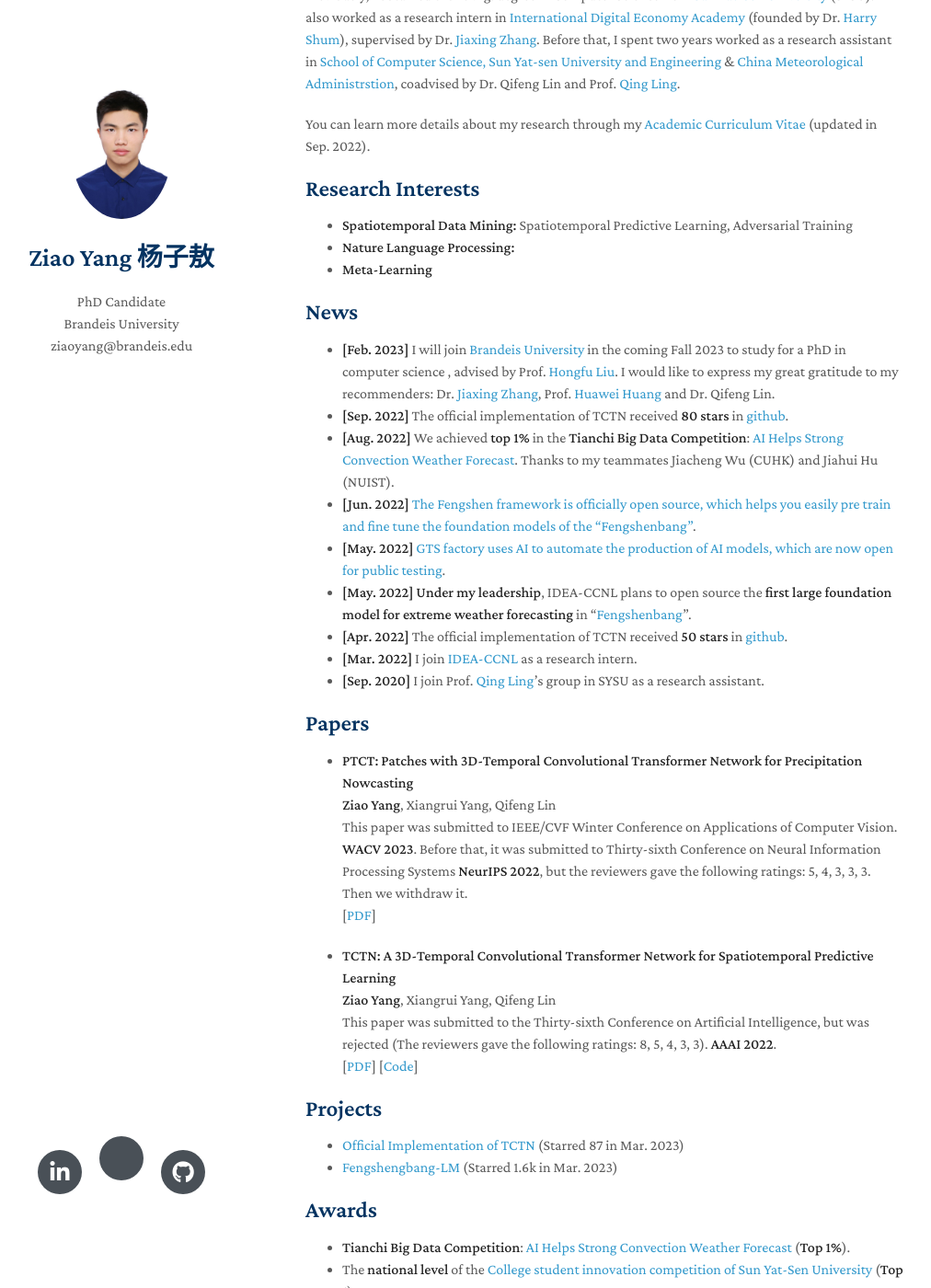
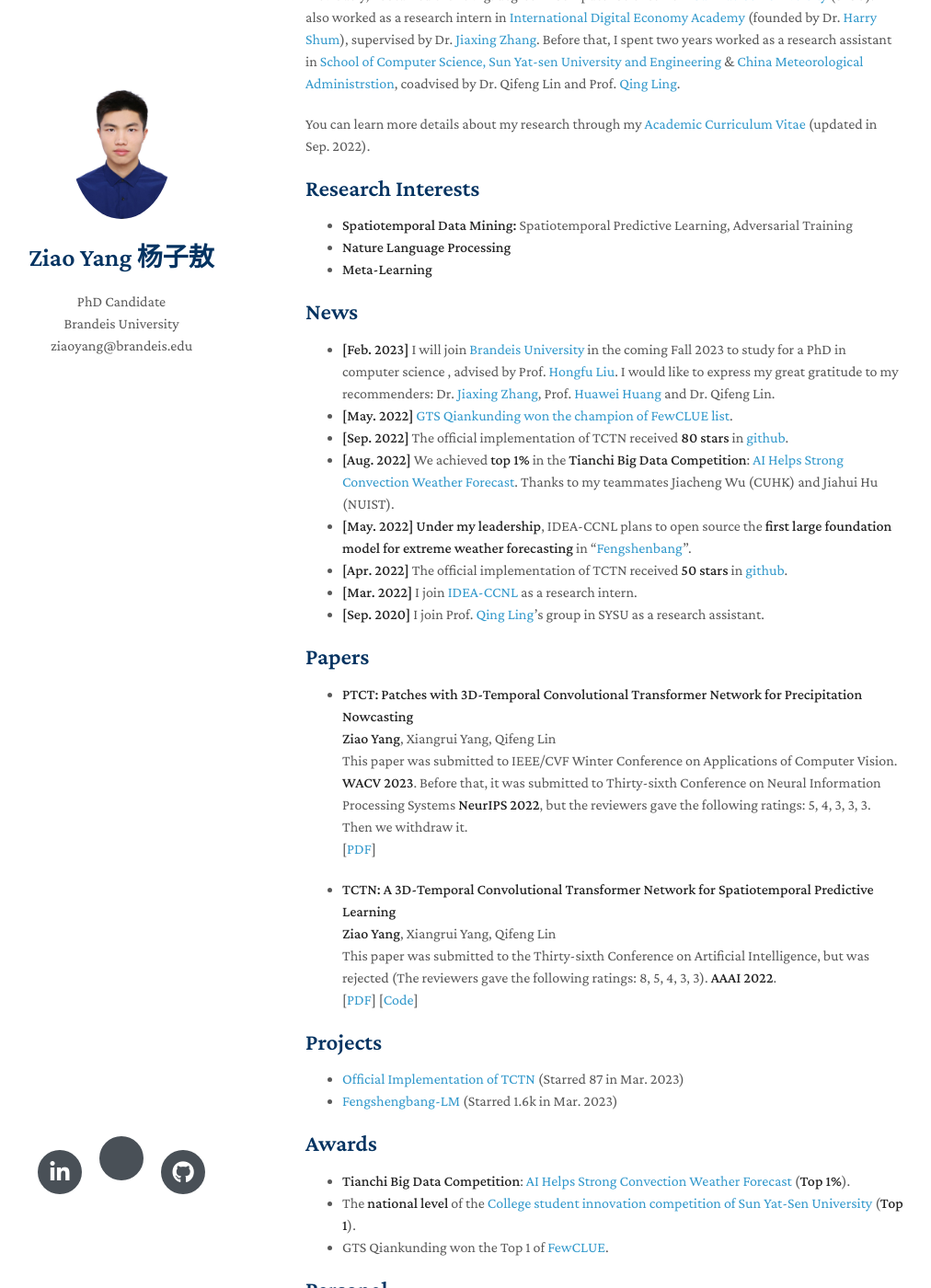
Before and after one commit to yangziao56/homepage, a Jekyll site: the page built from index.md, in a window 1280 px wide and 1400 px high, scrolled down 194 px. Shown: the whole window at 92% size, without its empty margins (138-1150 px from the left). Built offline with Jekyll 4.4.1, drawn with Linux system fonts in a browser that asks for light colours; nearby versions of some CDN libraries; a style sheet for code colours, icons or effects is not loaded; our own code applies the rules of GitHub Pages for plain Markdown files.

Commit message:
Update index.md
Signed-off-by: Ziao Yang <70676524+yangziao56@users.noreply.github.com>

```diff
--- a/index.md
+++ b/index.md
@@ -13,15 +13,14 @@
 ## Research Interests
 
 - **Spatiotemporal Data Mining:** Spatiotemporal Predictive Learning, Adversarial Training
-- **Nature Language Processing:**
+- **Nature Language Processing**
 - **Meta-Learning**
 
 ## News
 - **[Feb. 2023]** I will join [Brandeis University](https://www.brandeis.edu) in the coming Fall 2023 to study for a PhD in computer science , advised by Prof. [Hongfu Liu](https://hongfuliu.com). I would like to express my great gratitude to my recommenders: Dr. [Jiaxing Zhang](https://idea.edu.cn/en/person/zhangjiaxing.html), Prof. [Huawei Huang](http://xintelligence.pro) and Dr. Qifeng Lin.
+- **[May. 2022]** [GTS Qiankunding won the champion of FewCLUE list](https://www.cluebenchmarks.com/fewclue.html).
 - **[Sep. 2022]** The official implementation of TCTN received **80 stars** in [github](https://github.com/yangziao56/TCTN-pytorch).
 - **[Aug. 2022]** We achieved **top 1%** in the **Tianchi Big Data Competition**: [AI Helps Strong Convection Weather Forecast](https://tianchi.aliyun.com/competition/entrance/531962/rankingList). Thanks to my teammates Jiacheng Wu (CUHK) and Jiahui Hu (NUIST).
-- **[Jun. 2022]** [The Fengshen framework is officially open source, which helps you easily pre train and fine tune the foundation models of the "Fengshenbang"](https://mp.weixin.qq.com/s/NtaEVMdTxzTJfVr-uQ419Q).
-- **[May. 2022]** [GTS factory uses AI to automate the production of AI models, which are now open for public testing](https://mp.weixin.qq.com/s/AFp22hzElkBmJD_VHW0njQ).
 - **[May. 2022]** **Under my leadership**, IDEA-CCNL plans to open source the **first large foundation model for extreme weather forecasting** in "[Fengshenbang](https://github.com/IDEA-CCNL/Fengshenbang-LM)".
 - **[Apr. 2022]** The official implementation of TCTN received **50 stars** in [github](https://github.com/yangziao56/TCTN-pytorch).
 - **[Mar. 2022]** I join [IDEA-CCNL](https://idea.edu.cn/en/ccnl.html) as a research intern.
@@ -55,6 +54,7 @@
 
 - **Tianchi Big Data Competition**: [AI Helps Strong Convection Weather Forecast](https://tianchi.aliyun.com/competition/entrance/531962/rankingList) (**Top 1%**).
 - The **national level** of the [College student innovation competition of Sun Yat-Sen University](https://cse.sysu.edu.cn/sites/sdcs.live1.dpcms8.sysu.edu.cn/files/download/upload/zhong_shan_da_xue_ji_suan_ji_xue_yuan_2021nian_da_xue_sheng_chuang_xin_chuang_ye_xun_lian_ji_hua_xiang_mu_jie_ti_da_bian_ping_shen_jie_guo_gong_shi_.pdf) (**Top 1**).
+- GTS Qiankunding won the Top 1 of [FewCLUE](https://www.cluebenchmarks.com/fewclue.html).
 
 
 ## Personal
```
